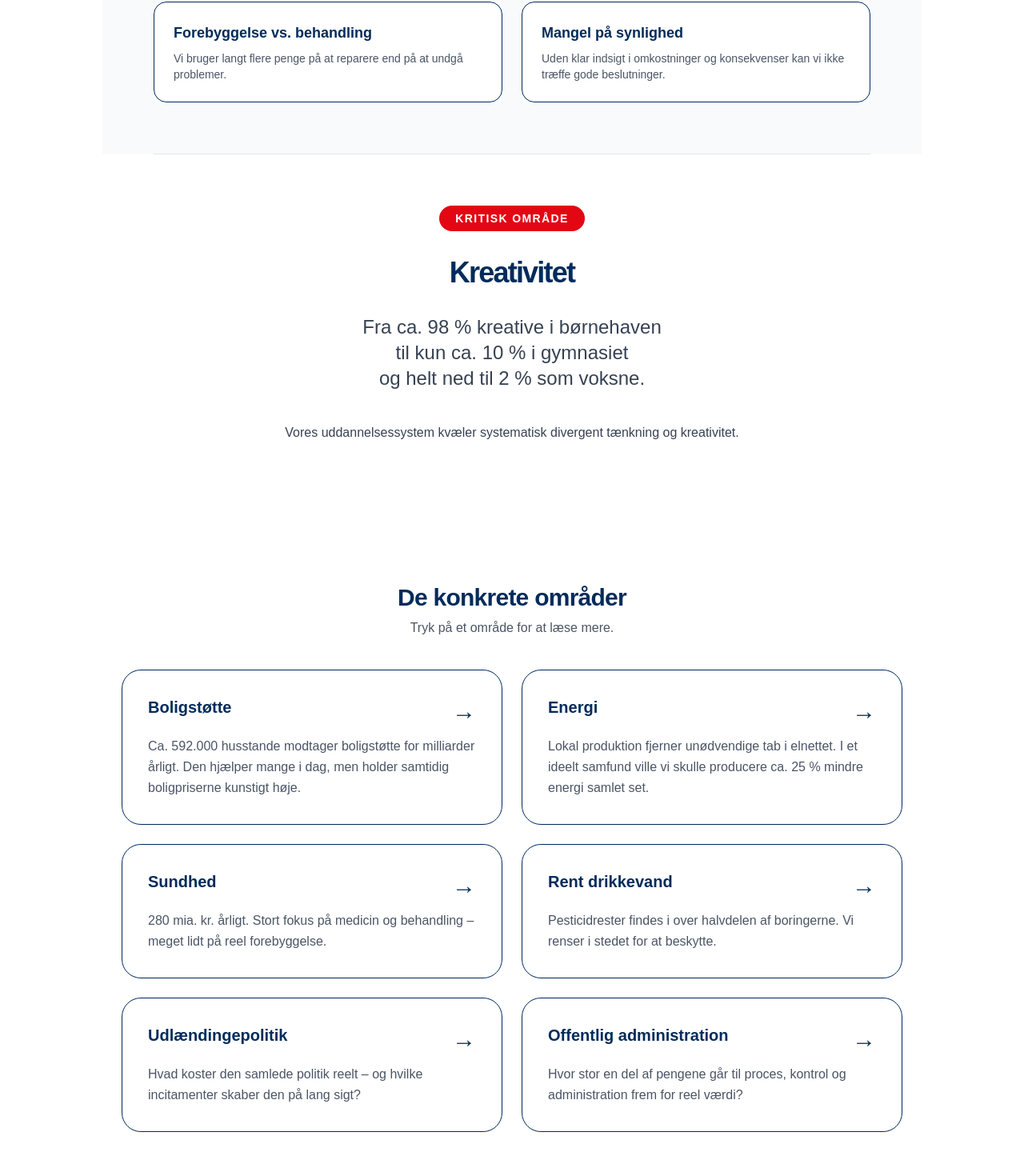
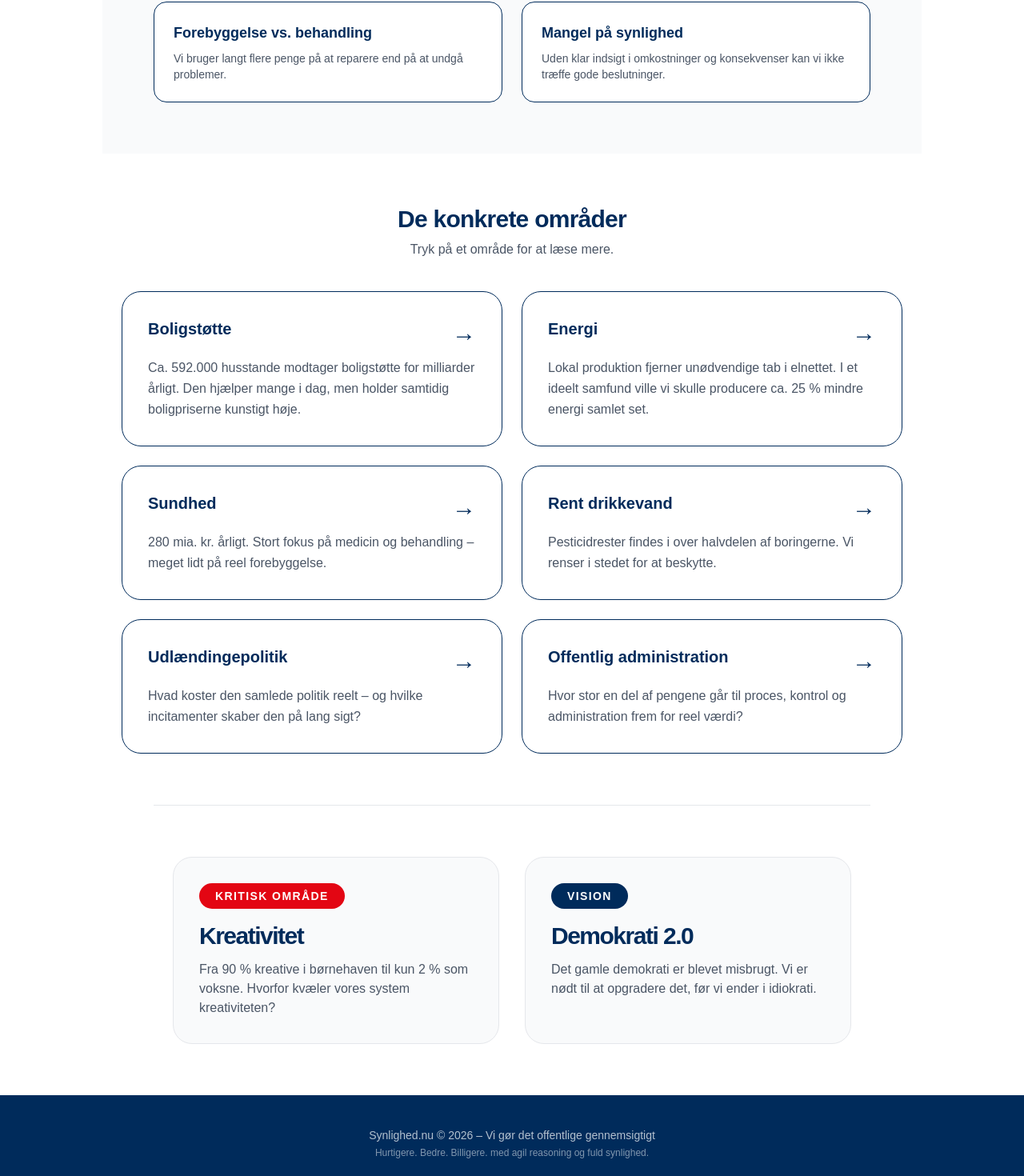
Before and after one commit to synlighed-nu/synlighed-nu-clean, a Next.js app: page / in a window 1280 px wide. Shown: the part 2355-3825 px from the top of the page at 80% size. Built offline with nearby package versions, Linux system fonts and the light colour scheme.

Commit message:
Update page.tsx

```diff
--- a/app/page.tsx
+++ b/app/page.tsx
@@ -24,44 +24,31 @@ export default function SynlighedNu() {
       <VotingSection />
       <BigMoves />
 
-      {/* KREATIVITET */}
-      <section id="kreativitet" className="max-w-4xl mx-auto px-6 py-16 border-t border-gray-200 bg-white">
-        <div className="text-center mb-8">
-          <span className="inline-block px-5 py-1.5 bg-[#E30613] text-white text-sm font-semibold tracking-widest rounded-full">KRITISK OMRÅDE</span>
-        </div>
-        <h2 className="text-4xl font-bold text-center tracking-tighter mb-8">Kreativitet</h2>
-        <div className="prose prose-lg max-w-none text-gray-700">
-          <p className="text-2xl font-medium text-center mb-10">
-            Fra ca. 98 % kreative i børnehaven<br />
-            til kun ca. 10 % i gymnasiet<br />
-            og helt ned til 2 % som voksne.
-          </p>
-          <p className="text-center mb-12">
-            Vores uddannelsessystem kvæler systematisk divergent tænkning og kreativitet.
-          </p>
-        </div>
-      </section>
-
       <ConcreteAreas />
 
-      {/* DEMOKRATI 2.0 */}
-      <section id="demokrati-2-0" className="max-w-4xl mx-auto px-6 py-16 border-t border-gray-200 bg-white">
-        <div className="text-center mb-10">
-          <span className="inline-block px-4 py-1 bg-[#E30613] text-white text-sm font-semibold tracking-widest rounded-full">VISION</span>
+      {/* Teaser til de to store dedikerede sider */}
+      <div className="max-w-4xl mx-auto px-6 py-16 border-t border-gray-200 bg-white">
+        <div className="grid md:grid-cols-2 gap-8">
+
+          {/* Kreativitet teaser */}
+          <a href="/kreativitet" className="group block bg-gray-50 border border-gray-200 hover:border-[#E30613] rounded-3xl p-8 transition-all">
+            <span className="inline-block px-5 py-1.5 bg-[#E30613] text-white text-sm font-semibold tracking-widest rounded-full mb-4">KRITISK OMRÅDE</span>
+            <h3 className="text-3xl font-bold tracking-tighter mb-3 group-hover:text-[#E30613]">Kreativitet</h3>
+            <p className="text-gray-600">
+              Fra 90 % kreative i børnehaven til kun 2 % som voksne. Hvorfor kvæler vores system kreativiteten?
+            </p>
+          </a>
+
+          {/* Demokrati 2.0 teaser */}
+          <a href="/demokrati-2-0" className="group block bg-gray-50 border border-gray-200 hover:border-[#002B5B] rounded-3xl p-8 transition-all">
+            <span className="inline-block px-5 py-1.5 bg-[#002B5B] text-white text-sm font-semibold tracking-widest rounded-full mb-4">VISION</span>
+            <h3 className="text-3xl font-bold tracking-tighter mb-3 group-hover:text-[#002B5B]">Demokrati 2.0</h3>
+            <p className="text-gray-600">
+              Det gamle demokrati er blevet misbrugt. Vi er nødt til at opgradere det, før vi ender i idiokrati.
+            </p>
+          </a>
         </div>
-        <h2 className="text-4xl font-bold text-center tracking-tighter mb-6">Demokrati 2.0</h2>
-        <div className="prose prose-lg max-w-none text-gray-700">
-          <p className="text-xl text-center mb-10">
-            Vi ved, hvor det nuværende demokrati ender, hvis vi ikke udvikler det.
-          </p>
-          <p className="font-semibold">
-            Det gamle demokrati er ikke dårligt i sig selv – det er bare blevet misbrugt og ikke opdateret i over 250 år.
-          </p>
-          <p className="text-2xl font-semibold text-center my-10 text-[#002B5B]">
-            Derfor er Demokrati 2.0 ikke en mulighed – det er en nødvendighed.
-          </p>
-        </div>
-      </section>
+      </div>
 
       <Footer />
 
```
